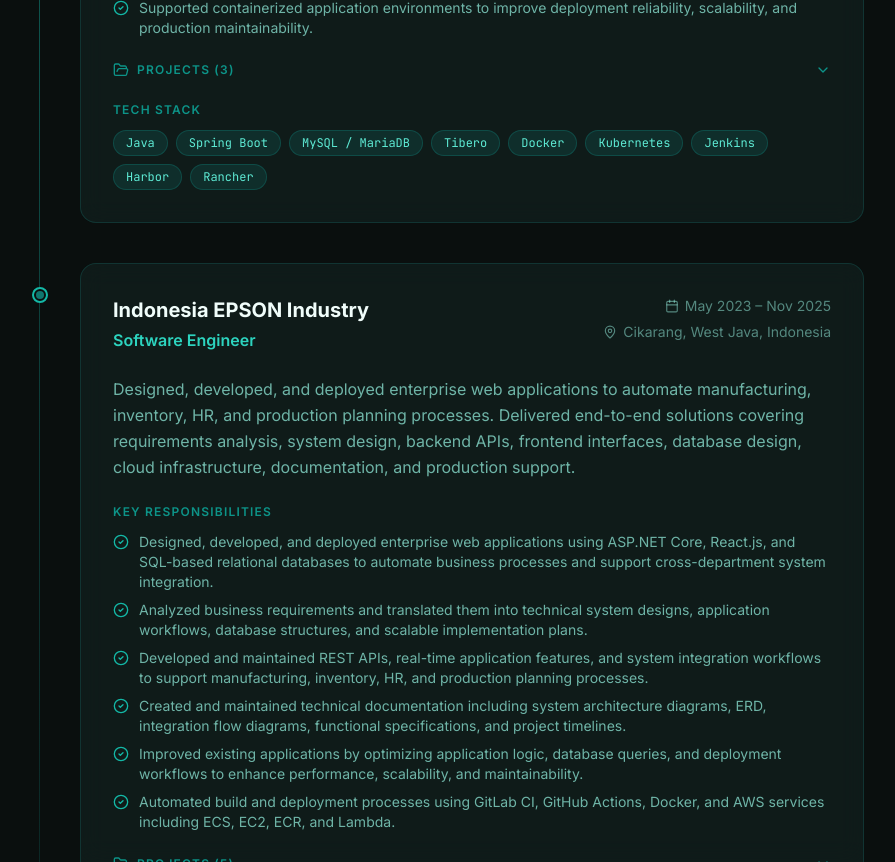
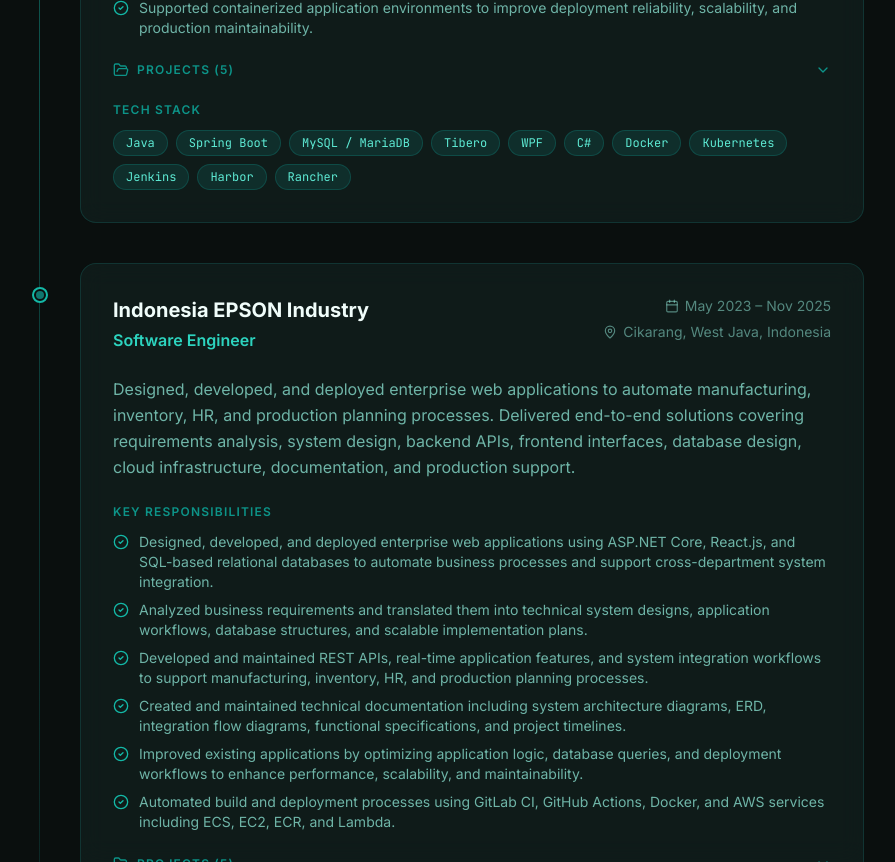
Before and after one commit to dikki-ap/dikki-ap.github.io, a Next.js app: page /experience in a window 1280 px wide. Shown: the part 980-1842 px from the top of the page, without its empty margins (192-1087 px from the left). Built offline with nearby package versions, Linux system fonts and the light colour scheme.

Commit message:
feat: add 2 more projects for HAEID

```diff
--- a/src/data/experience.ts
+++ b/src/data/experience.ts
@@ -49,12 +49,32 @@
           "Supported CDC and integration server monitoring to maintain stable communication between MES, enterprise systems, and HQ-managed platforms.",
         techStack: ["Java", "Spring Boot", "SQL", "CDC", "System Integration"],
       },
+      {
+        name: "MES Web – Multi-Schema Table Data Management",
+        description:
+          "Extended the Table Data Management module to support multiple database schemas. Previously limited to a single schema via connection string, the module was enhanced with a schema selection dropdown allowing navigation into schema-specific master data. Table deletion operations are executed through Stored Procedures based on configurable conditions defined in the master data, enabling controlled and auditable data cleanup across multiple schemas.",
+        techStack: ["Java", "Spring Boot", "Tibero"],
+      },
+      {
+        name: "System Monitoring WPF – Enhancements & Teams Integration",
+        description:
+          "Resolved UI thread freezes caused by synchronous data loading on large datasets by refactoring blocking calls to async methods, keeping the UI responsive during heavy operations. Extended the application with new monitoring modules and refactored existing forms to support initial alarm detection and a report function. Integrated real-time monitoring notifications with Microsoft Teams via a Java Spring Boot scheduler that sends structured webhook messages on alarm events.",
+        techStack: [
+          "WPF",
+          "C#",
+          "Java",
+          "Spring Boot",
+          "Microsoft Teams Webhooks API",
+        ],
+      },
     ],
     techStack: [
       "Java",
       "Spring Boot",
       "MySQL / MariaDB",
       "Tibero",
+      "WPF",
+      "C#",
       "Docker",
       "Kubernetes",
       "Jenkins",
```
